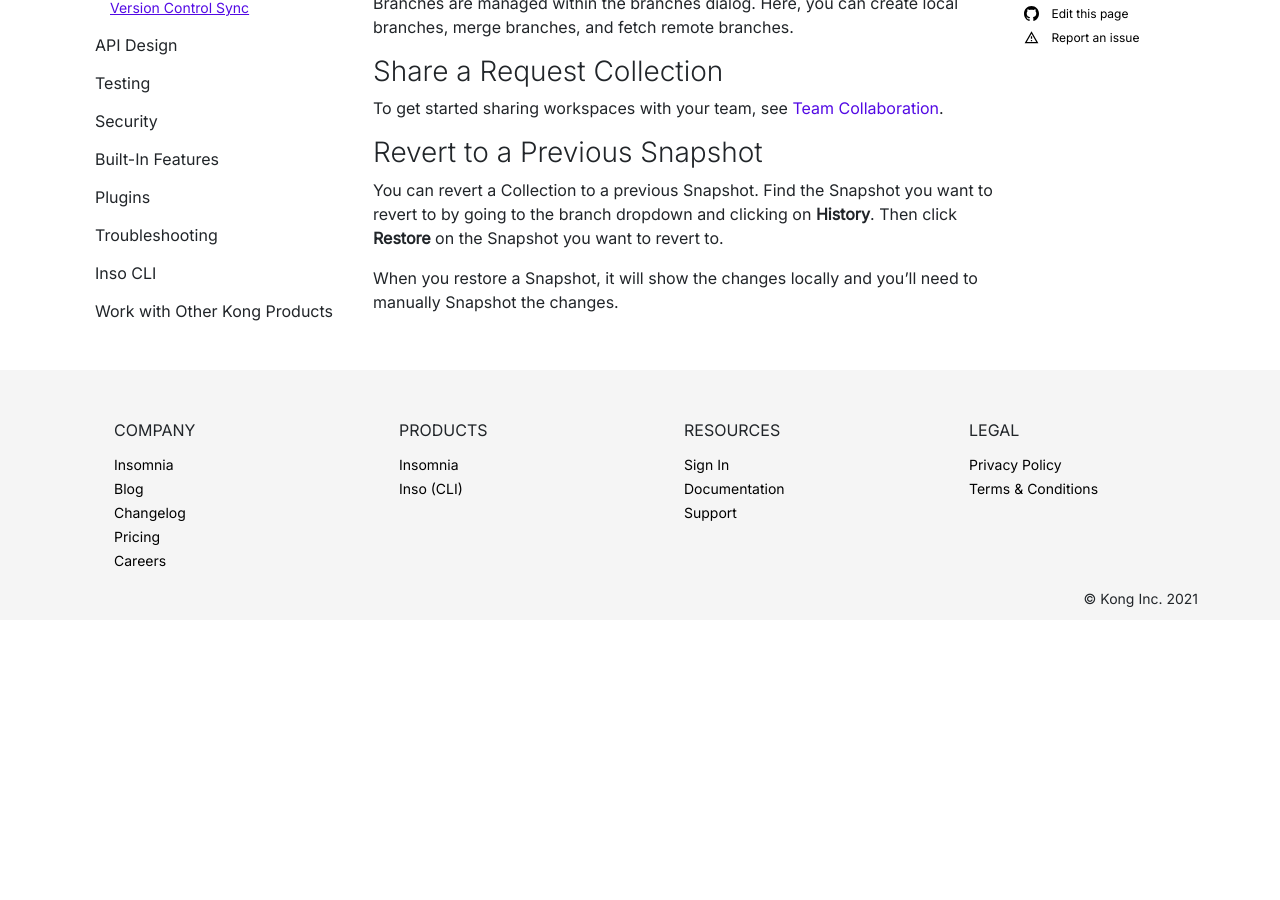
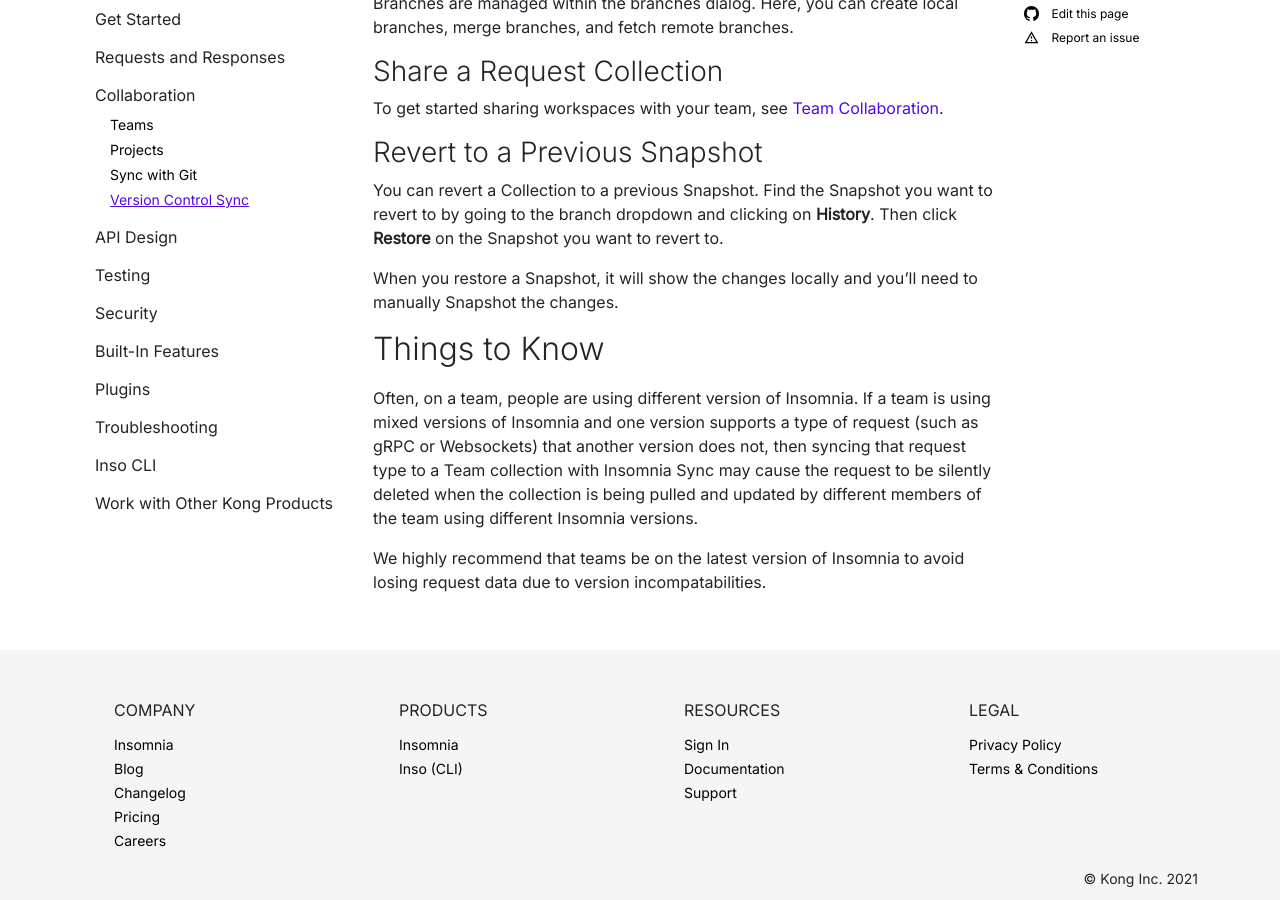
Before and after one commit to Kong/insomnia-docs, a Jekyll site: the page built from docs/insomnia/version-control-sync.md, in a window 1280 px wide and 900 px high, scrolled down 3900 px. Built offline with Jekyll 4.4.1, drawn with Linux system fonts in a browser that asks for light colours; comment, search, counter and statistics services are not loaded; before the commit the page ends 4520 px from its top, so only the background shows below that.

Commit message:
Add warning on losing requests between different versions of Insomnia

```diff
--- a/docs/insomnia/version-control-sync.md
+++ b/docs/insomnia/version-control-sync.md
@@ -99,3 +99,8 @@
 You can revert a Collection to a previous Snapshot. Find the Snapshot you want to revert to by going to the branch dropdown and clicking on **History**. Then click **Restore** on the Snapshot you want to revert to.
 
 When you restore a Snapshot, it will show the changes locally and you'll need to manually Snapshot the changes.
+
+## Things to Know
+Often, on a team, people are using different version of Insomnia.  If a team is using mixed versions of Insomnia and one version supports a type of request (such as gRPC or Websockets) that another version does not, then syncing that request type to a Team collection with Insomnia Sync may cause the request to be silently deleted when the collection is being pulled and updated by different members of the team using different Insomnia versions.
+
+We highly recommend that teams be on the latest version of Insomnia to avoid losing request data due to version incompatabilities.
```
